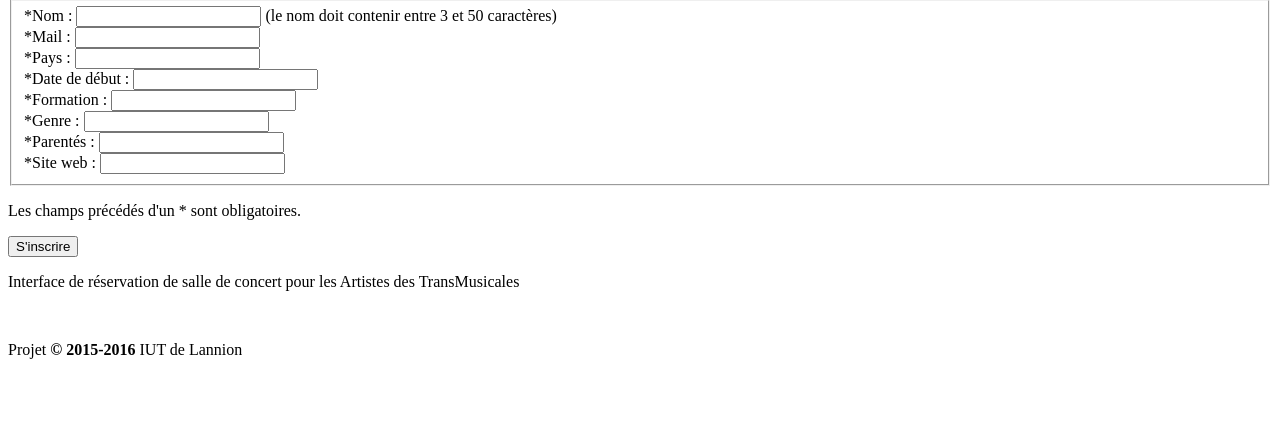
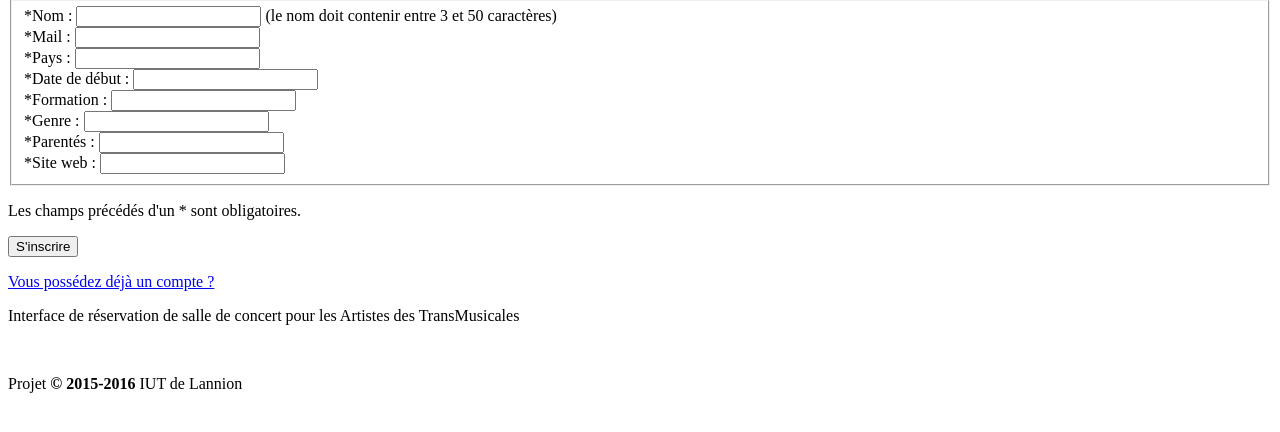
Before and after one commit to iouno/projettrans, a PHP site: the page made by application/views/register.php in a window 1280 px wide. Shown: the part 213-645 px from the top of the page. Run offline with PHP 8.4, Linux system fonts and the light colour scheme; the template is opened without the code that fills it, so the values that code supplies are empty.

Commit message:
Update register.php

```diff
--- a/application/views/register.php
+++ b/application/views/register.php
@@ -22,6 +22,7 @@ if ((empty($_POST['nom']))||(empty($_POST['mail']))||(empty($_POST['pays']))||(e
 <p> Les champs précédés d'un * sont obligatoires. </p>
 <p><input type="submit" value="S'inscrire"/></p>
 </form>
+<a href="./connexion.php"> Vous possédez déjà un compte ? </a>
 </body>
 
 <?php
```
